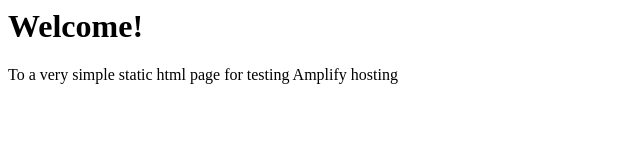
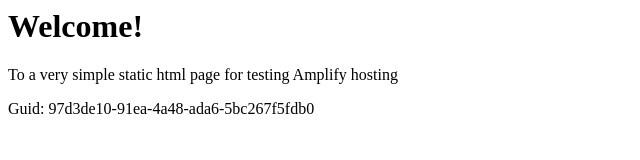
Before and after one commit to aws-aemilia-nrt/Github-PR-Commit-Integration-Test-DoNotTouch-GithubWebhookPreviewCanaryTest-v1-prod-ap-northeast-1, a website: page src/index.html in a window 1280 px wide. Shown: the whole page, without its empty margins (0-640 px from the left). Drawn offline with Linux system fonts and the light colour scheme.

Commit message:
commit from integ tests

```diff
--- a/src/index.html
+++ b/src/index.html
@@ -1,3 +1,5 @@
+
+
 <html lang="en">
 
 <head>
@@ -10,6 +12,6 @@
 <body>
     <h1>Welcome!</h1>
     <p>To a very simple static html page for testing Amplify hosting</p>
-</body>
+    <p>Guid: 97d3de10-91ea-4a48-ada6-5bc267f5fdb0</p></body>
 
 </html>
```
